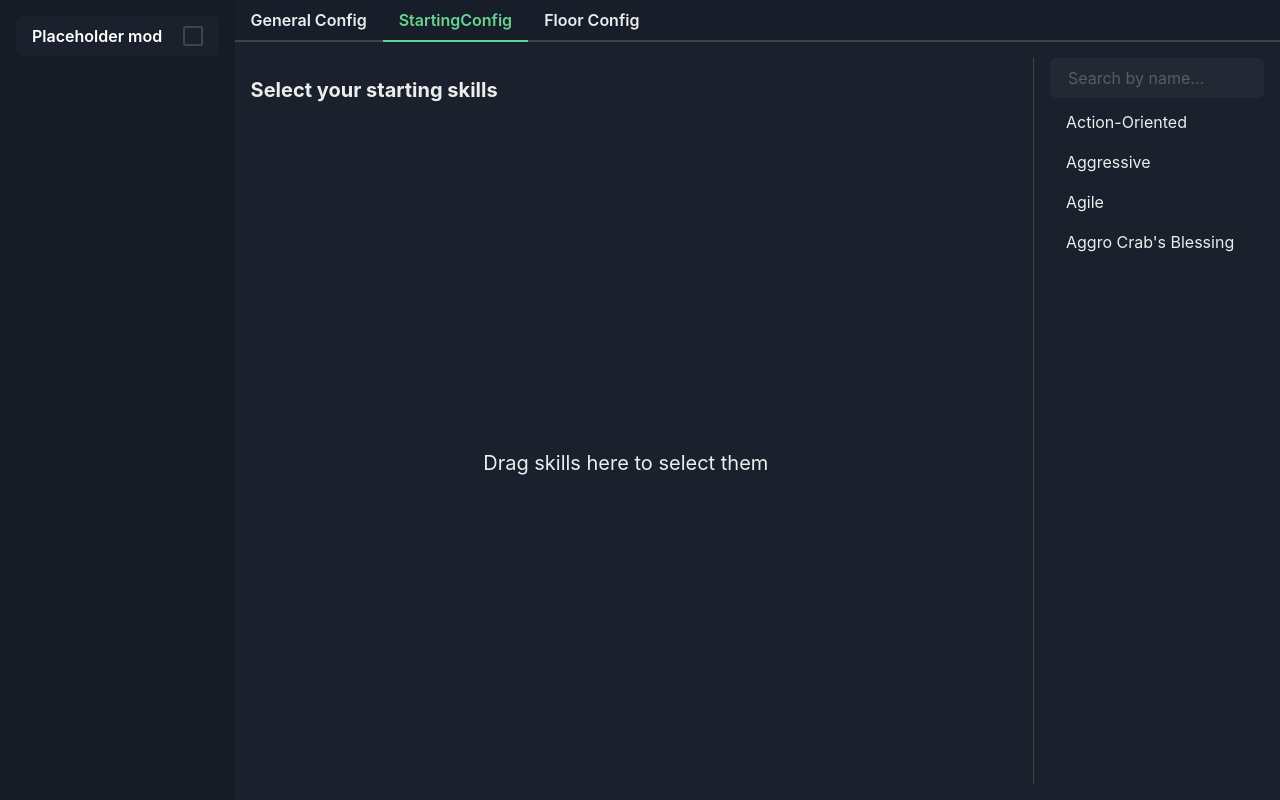
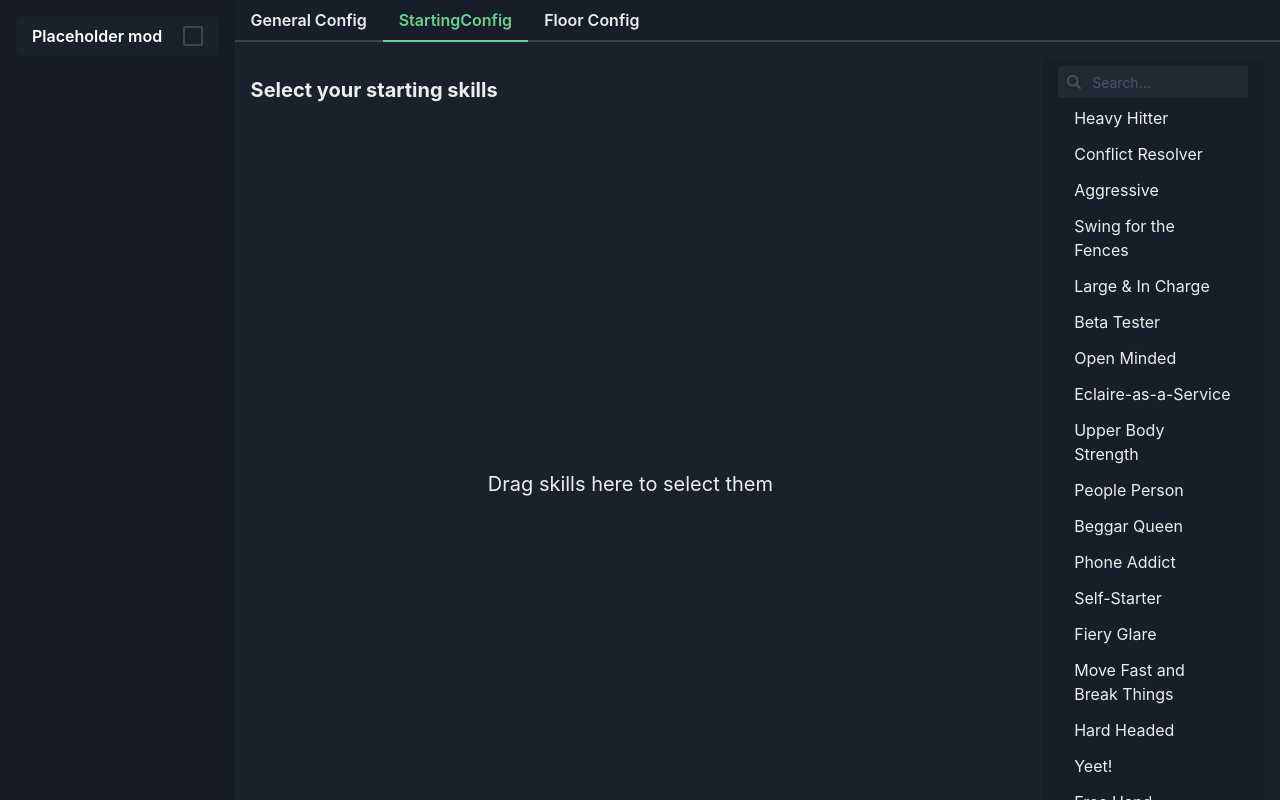
Before and after one commit to franomai/cornercutter, a React (Vite) app in the folder frontend/: page / in a window 1280 px wide. Both pictures are taken after a click on the tab "StartingConfig". Built offline with nearby package versions, Linux system fonts and the light colour scheme.

Commit message:
#10 Create SkillSearchColumn component

```diff
--- a/frontend/src/components/searchbar/SearchBar.tsx
+++ b/frontend/src/components/searchbar/SearchBar.tsx
@@ -1,17 +1,24 @@
-import { CloseButton, Input, InputGroup, InputRightElement } from '@chakra-ui/react';
+import { CloseButton, Input, InputGroup, InputLeftElement, InputRightElement } from '@chakra-ui/react';
 import { faSearch } from '@fortawesome/free-solid-svg-icons';
 import { FontAwesomeIcon } from '@fortawesome/react-fontawesome';
-import { useRef, useState } from 'react';
+import { useEffect, useRef, useState } from 'react';
 
 const SearchBar = ({
     handleSearch,
     placeholder = 'Search...',
 }: {
     handleSearch(search: string): void;
-    placeholder: string;
+    placeholder?: string;
 }) => {
     const [search, setSearch] = useState('');
     const ref = useRef<HTMLInputElement>(null);
+
+    useEffect(() => {
+        // Wait 0.3 seconds after they've finished typing to apply the search
+        const timeout = setTimeout(() => handleSearch(search), 300);
+
+        return () => clearTimeout(timeout);
+    }, [search]);
 
     const handleUpdateSearch = (search: string) => {
         setSearch(search);
@@ -26,11 +33,12 @@ const SearchBar = ({
     };
 
     return (
-        <InputGroup color={search.length === 0 ? 'gray.600' : 'white'} background="gray.800">
-            <InputRightElement>
+        <InputGroup color={search.length === 0 ? 'gray.600' : 'white'} background="gray.800" w="full" size="sm">
+            <InputLeftElement>
                 <FontAwesomeIcon icon={faSearch} />
-            </InputRightElement>
+            </InputLeftElement>
             <Input
+                _placeholder={{ color: 'gray.600' }}
                 ref={ref}
                 value={search}
                 variant="filled"
--- a/frontend/src/components/searchbar/SearchColumn.tsx
+++ b/frontend/src/components/searchbar/SearchColumn.tsx
@@ -1,73 +1,47 @@
 import { Box, CloseButton, Input, InputGroup, InputRightElement, Stack, Text } from '@chakra-ui/react';
-import { FC, ReactNode, useEffect, useRef, useState } from 'react';
-import { Item } from '../../types/ItemTypes';
+import { ReactNode, useCallback, useState } from 'react';
+import { useSelector } from 'react-redux';
+import { getAllSkills } from '../../redux/slices/skills';
 import DraggableSkill from '../skills/Skill';
-import Skill from '../skills/Skill';
+import SearchBar from './SearchBar';
 
-interface Props {
-    items: Item[];
-}
+const SearchColumn = () => {
+    const skills = useSelector(getAllSkills);
+    const [visibleSkills, setVisibleSkills] = useState(Object.values(skills));
 
-const SearchColumn: FC<Props> = (props) => {
-    const inputRef = useRef<HTMLInputElement>(null);
-    const [search, setSearch] = useState('');
-    const [filteredResults, setFilteredResults] = useState(props.items);
-
-    useEffect(() => {
-        const timeout = setTimeout(filterResults, 500); // Wait 0.5 seconds after they've finished typing to apply the filter
-
-        return () => clearTimeout(timeout);
-    }, [search]);
-
-    function filterResults() {
-        const loweredSearch = search.toLowerCase();
-        if (search === '') {
-            setFilteredResults(props.items);
-            return;
-        }
-        setFilteredResults(props.items.filter((item) => item.name.toLowerCase().includes(loweredSearch)));
-    }
+    const filterSkills = useCallback(
+        (search: string) => {
+            const loweredSearch = search.toLowerCase();
+            if (search === '') {
+                setVisibleSkills(Object.values(skills));
+            } else {
+                setVisibleSkills(
+                    Object.values(skills).filter((skill) => skill.name.toLowerCase().includes(loweredSearch)),
+                );
+            }
+        },
+        [skills],
+    );
 
     function renderItems(): ReactNode {
-        if (filteredResults.length === 0) {
-            return <Text>No results...</Text>;
+        if (visibleSkills.length === 0) {
+            return <Text align="center">No results...</Text>;
         }
 
-        return filteredResults.map((item) => {
+        return visibleSkills.map((skill) => {
             return (
-                <Box key={item.id} rounded="sm" _hover={{ background: 'whiteAlpha.100' }}>
-                    <DraggableSkill item={item} />
+                <Box key={skill.id} rounded="sm" _hover={{ background: 'whiteAlpha.100' }}>
+                    <DraggableSkill item={skill} />
                 </Box>
             );
         });
     }
 
-    function handleClearSearch() {
-        setSearch('');
-        setFilteredResults(props.items);
-        if (inputRef.current) inputRef.current.focus();
-    }
-
     return (
-        <Box pl={4} w="300px" borderLeft="1px" borderColor="chakra-border-color" h="full">
-            <InputGroup>
-                <Input
-                    ref={inputRef}
-                    value={search}
-                    onChange={(e) => setSearch(e.target.value)}
-                    variant="filled"
-                    placeholder="Search by name..."
-                />
-                {search !== '' && (
-                    <InputRightElement>
-                        <CloseButton title="Clear search" onClick={handleClearSearch} />
-                    </InputRightElement>
-                )}
-            </InputGroup>
-            <Stack spacing={2} mt={2}>
-                {renderItems()}
-            </Stack>
-        </Box>
+        <Stack w="280px" h="full" background="blackAlpha.200" py={2} px={4} gap={1}>
+            <SearchBar handleSearch={filterSkills} />
+            {renderItems()}
+        </Stack>
     );
 };
 
--- a/frontend/src/components/tabs/StartingConfigTab.tsx
+++ b/frontend/src/components/tabs/StartingConfigTab.tsx
@@ -3,7 +3,6 @@ import { FC } from 'react';
 import SearchColumn from '../searchbar/SearchColumn';
 import SkillSelector from '../skills/SkillSelector';
 import useConfigContext from '../../context/ConfigContext';
-import { Skills } from '../../data/TestSkills';
 import { Item } from '../../types/ItemTypes';
 
 const StartingConfigTab: FC = () => {
@@ -32,7 +31,7 @@ const StartingConfigTab: FC = () => {
                     columns={[1, null, 2, 3, 4, 6]}
                 />
             </Flex>
-            <SearchColumn items={Skills} />
+            <SearchColumn />
         </Flex>
     );
 };
```
